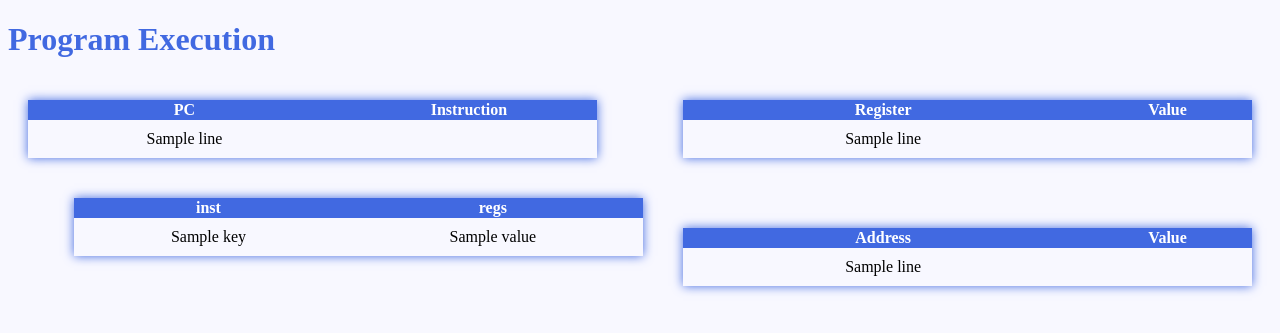
After one commit to kyrolloszakaria/risc-v-simulator, a Flask app: template web/templates/output_table_simple_2.html in a window 1280 px wide. The commit adds this page. Shown: the top 333 px of the page. Run offline with Flask 3, Linux system fonts and the light colour scheme; the template is opened without the code that fills it: most values are stand-ins (such as "Sample title", 1, 10 or a date in 2020).

Commit message:
highlight worked

```diff
--- a/web/app.py
+++ b/web/app.py
@@ -1,6 +1,9 @@
 from flask import Flask, render_template, request, redirect, url_for, make_response
 import subprocess
 import logging
+import json
+import html
+
 
 
 logging.basicConfig(filename='app.log', level=logging.INFO)
@@ -66,6 +69,8 @@ def display_file_simple():
     instructions = []
     register_values = []
     memory = []
+    instToRegisters = {}
+    inst = ''
     with open('output.txt', 'r') as f:
         for line in f:
             if line[0].isdigit():
@@ -75,9 +80,13 @@ def display_file_simple():
                 register_values.append(line.strip())
             elif line.startswith('Register'):
                 register_values.append(line.strip())
+                val = line.strip().split(':')[1]
+                instToRegisters[inst].append(val)
             elif line.startswith('pc'):
                 instructions.append(line[2:])
-    return render_template('output_table_simple.html', Instructions = instructions, Registers = register_values, Memory = memory)
+                inst = line[2:].split(':')[1].strip()
+                instToRegisters[inst] = []
+    return render_template('output_table_simple_2.html', Instructions = instructions, Registers = register_values, Memory = memory, instToRegistersJSON = instToRegisters)
 
 @app.route('/')
 def index():
--- a/web/static/style.css
+++ b/web/static/style.css
@@ -4,6 +4,10 @@ body {
   h1{
     color: #4169E1;
   }
+  .clickable-row {
+    cursor: pointer;
+  }
+
   form {
     width: 50%;
     margin: 0 auto;
@@ -100,11 +104,7 @@ body {
     box-shadow: 0px 0px 10px #4169E1;
 }
 
-th {
-  background-color: #4169E1;
-  color: white;
-  font-weight: bold;
-}
+
 
 /* Set style for table cells */
 td {
@@ -137,7 +137,17 @@ tr:nth-child(odd) {
   background-color: #f2f2f2;
 }
 
+th {
+  background-color: #4169E1;
+  color: white;
+  font-weight: bold;
+}
+
 /* Set style for the div container */
 div {
   overflow: auto;
 }
+
+.highlighted-row {
+  background-color: yellow !important;
+}
--- /dev/null
+++ b/web/templates/output_table_simple_2.html
@@ -0,0 +1,122 @@
+<!DOCTYPE html>
+<html>
+<head>
+    <title>Program Execution</title>
+    <link rel="stylesheet" href="{{ url_for('static', filename='style.css') }}">
+</head>
+<script>
+
+window.addEventListener('DOMContentLoaded', (event) => {
+  const instructionsMap = new Map();
+  const table = document.querySelector('.map'); // Get the table element
+  const rows_2 = table.querySelectorAll('tr'); // Get all rows_2 in the table
+
+  // Loop through each row (excluding the header row)
+  for (let i = 1; i < rows_2.length; i++) {
+    const row = rows_2[i];
+    const cells = row.querySelectorAll('td'); // Get all cells in the row
+
+    // Access the values in each cell
+    const instruction = cells[0].textContent;
+    const registers = cells[1].textContent.split(',').map(register => register.trim());
+
+    // Store the instruction and registers in the map
+    instructionsMap.set(instruction, registers);
+  }
+
+  // Access and print the map entries
+  for (const [instruction, registers] of instructionsMap) {
+    console.log('Instruction:', instruction);
+    console.log('Registers:', registers);
+  }
+
+    const rows = document.querySelectorAll('.clickable-row');
+    const registerRows = document.querySelectorAll('.register-row');
+    rows.forEach(row => {
+        row.addEventListener('click', () => {
+            // Remove highlighting from other rows
+            rows.forEach(row => {
+                row.classList.remove('highlighted-row');
+            });
+
+            // Add highlighting to clicked row
+            row.classList.add('highlighted-row');
+            // Retrieve the value of the instruction
+            const instructionValue = row.cells[1].textContent.trim(); // Remove trailing and leading spaces
+
+            // Handle row click event here
+            console.log('Instruction clicked:', instructionValue);
+
+            // Update register value table
+            let index = 0;
+            registerRows.forEach((registerRow, registerIndex) => {
+                const registerValue = getRegisterValue(instructionValue, index);
+                registerRow.cells[1].textContent = registerValue;
+                index++;
+            });
+        });
+    });
+
+    function getRegisterValue(instruction, index) {
+        return instructionsMap.get(instruction)[index];
+    }
+});
+
+</script>
+<body>
+    <h1>Program Execution</h1>
+<div style="overflow: auto;">
+    <table style="float: center; width: 45%;">
+        <tr>
+            <th>PC</th>
+            <th>Instruction</th>
+        </tr>
+        {% for line in Instructions %}
+        <tr class="clickable-row">
+            <td>{{ line.split(':')[0] }}</td>
+            <td>{{ line.split(':')[1] }}</td>
+        </tr>
+        {% endfor %}
+    </table>
+    <table style="float: right; width: 45%;">
+        <tr>
+            <th>Register</th>
+            <th>Value</th>
+        </tr>
+        {% for line in Registers %}
+        <tr class="register-row">
+            <td>{{ line.split(':')[0] }}</td>
+            <td>{{ line.split(':')[1] }}</td>
+        </tr>
+        {% endfor %}
+    </table>
+    <table style="float:right; width: 45%;">
+        <tr>
+            <th>Address</th>
+            <th>Value</th>
+        </tr>
+        {% for line in Memory %}
+        <tr>
+            <td>{{ line.split(':')[0] }}</td>
+            <td>{{ line.split(':')[1] }}</td>
+        </tr>
+        {% endfor %}
+    </table>
+
+    <table style="float:right; width: 45%;" class="map">
+        <tr>
+            <th>inst</th>
+            <th>regs</th>
+        </tr>
+        {% for key,value in instToRegistersJSON.items() %}
+        <tr>
+            <td>{{key}}</td>
+            <td>{{value}}</td>
+        </tr>
+        {% endfor %}
+    </table>
+
+</div>
+
+</body>
+</html>
```
Also changed, not shown: project notes.txt (added, +12 -0 lines).
